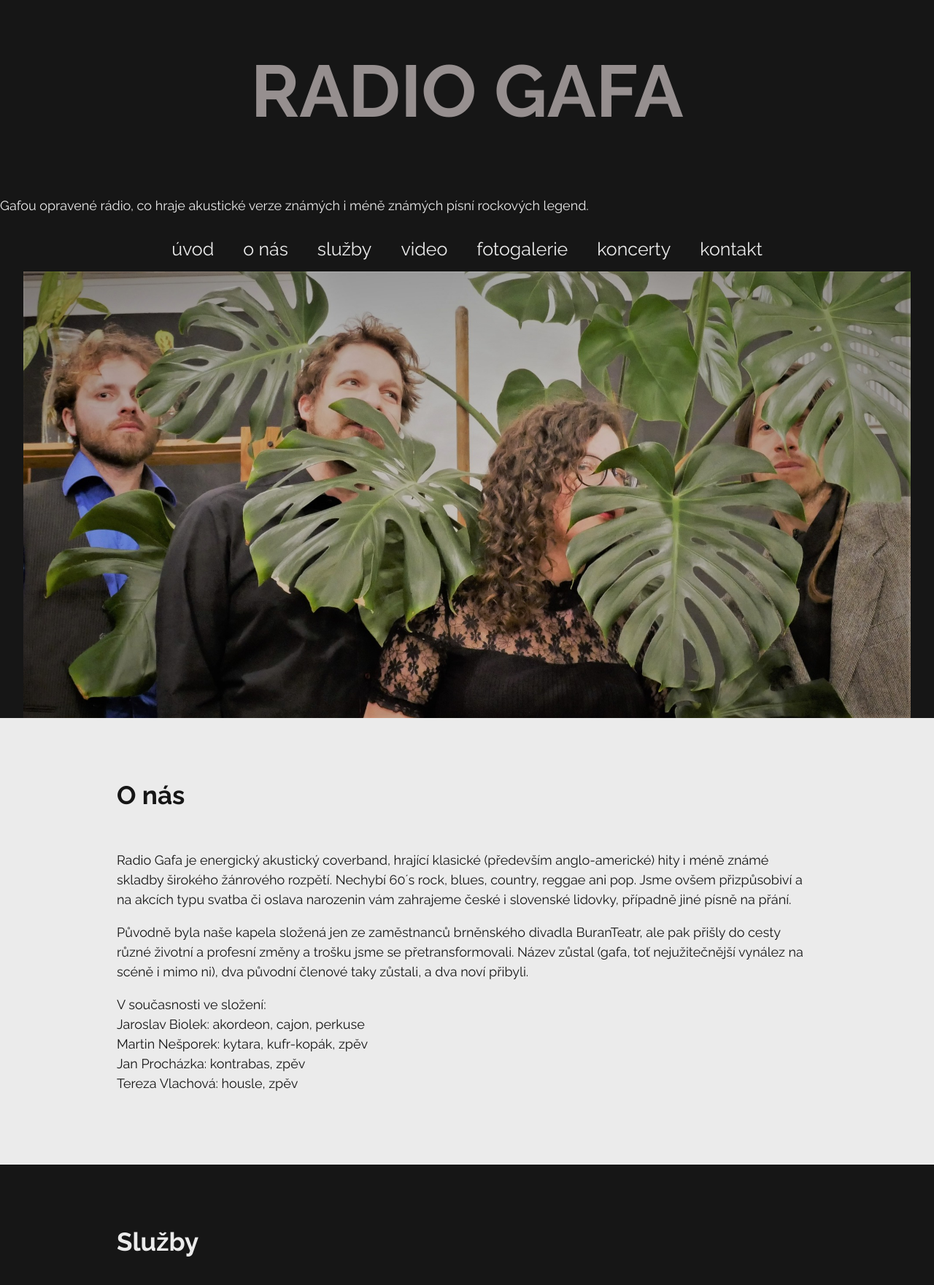
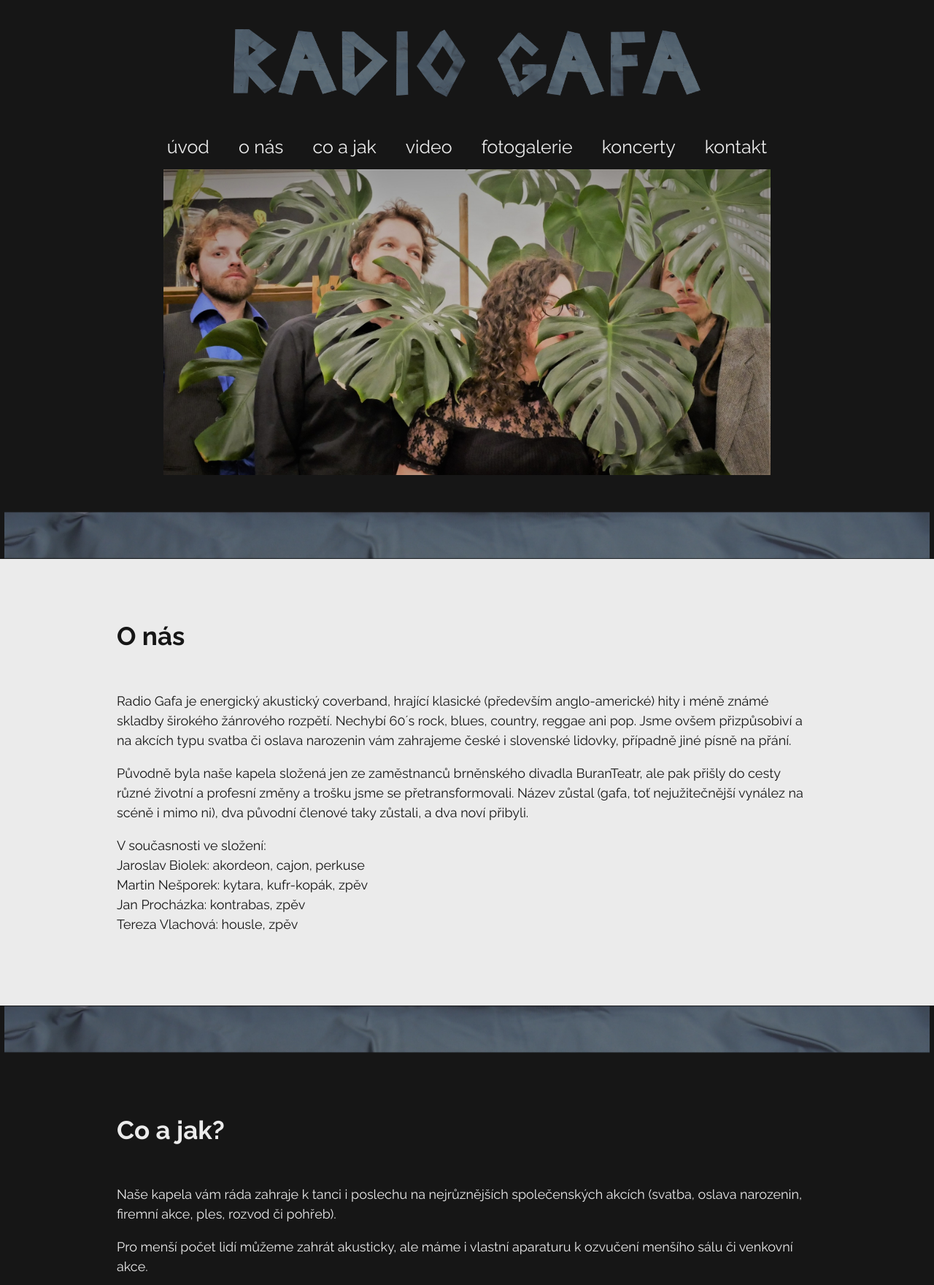
Before and after one commit to DanielaBiolek/Radio-Gafa, a plain HTML site: page index.html in a window 1280 px wide. Shown: the top 1761 px of the page at 73% size. Drawn offline with Linux system fonts and the light colour scheme.

Commit message:
dodelana gafa

```diff
--- a/SCSS/_footer.scss
+++ b/SCSS/_footer.scss
@@ -7,9 +7,5 @@
 .footer__gafa {
     text-align: center;
     font-size: 20px;
+    font-weight: 700;
 }
-
-.footer__koderka {
-    text-align: right;
-    font-size: 15px;
-}
--- a/SCSS/_header.scss
+++ b/SCSS/_header.scss
@@ -2,15 +2,24 @@
 
 .header__foto {
     display: block;
-    width: 95vw;
+    width: 65vw;
     margin: 0 auto;
+    padding: 0 0 50px;
 }
 
-.title--main {
+/*.title--main {
     color: var(--grey);
     margin: 0 auto;
     padding: 50px 0;
+}*/
+
+.header__gafa {
+    max-width: 50vw;
+    padding: 40px 0;
+    margin:0 auto;
+    display: block;
 }
+
 
 @media screen and (min-width: 800px) {
 
--- a/SCSS/_sections.scss
+++ b/SCSS/_sections.scss
@@ -13,3 +13,9 @@
     padding: 80px 0 30px 0;
     font-size: 35px;
 }
+
+.gafa__gafa {
+    display: block;
+    margin: 0 auto;
+    width: 99vw;
+}
--- a/index.html
+++ b/index.html
@@ -16,15 +16,16 @@
 
 
 <header class="header uvod">
-    <h1 class="title--main" id="id-uvod">RADIO GAFA</h1>
-    <p>Gafou opravené rádio, co hraje akustické verze známých i méně známých písní rockových legend.</p>
+    <!--<h1 class="title--main" id="id-uvod">RADIO GAFA</h1>-->
+    <img class="header__gafa" src="fotky/radiogafa.png" id="id-uvod" alt="Radio Gafa">
+    <!--<p class="header__text">Gafou opravené rádio, co hraje akustické verze známých i méně známých písní rockových legend.</p>-->
 </header>
 
 <nav class="menu">
     <ul class="menu__list">
         <li class="menu__item"><a href="#id-uvod" class="menu__odkaz">úvod</a></li>
         <li class="menu__item"><a href="#id-onas" class="menu__odkaz">o nás</a></li>
-        <li class="menu__item"><a href="#id-sluzby" class="menu__odkaz">služby</a></li>
+        <li class="menu__item"><a href="#id-sluzby" class="menu__odkaz">co a jak</a></li>
         <li class="menu__item"><a href="#id-video" class="menu__odkaz">video</a></li>
         <li class="menu__item"><a href="#id-fotky" class="menu__odkaz">fotogalerie</a></li>
         <li class="menu__item"><a href="#id-koncerty" class="menu__odkaz">koncerty</a></li>
@@ -32,6 +33,10 @@
     </ul>
 </nav>
 <img class="header__foto" src="fotky/fotka-uvod3.jpg" alt="Radio Gafa">
+
+<div class="gafa">
+    <img class="gafa__gafa" src="fotky/gafa2.png" alt="gafa">
+</div>
 
 <div class="background">
     <section class="section onas">
@@ -51,8 +56,12 @@
     </section>
 </div>
 
+<div class="gafa">
+    <img class="gafa__gafa" src="fotky/gafa2.png" alt="gafa">
+</div>
+
 <section class="section sluzby">
-    <h2 class="title--section" id="id-sluzby">Služby</h2>
+    <h2 class="title--section" id="id-sluzby">Co a jak?</h2>
     <div class="box">
         <p>Naše kapela vám ráda zahraje k tanci i poslechu na nejrůznějších společenských akcích (svatba, oslava narozenin, firemní akce, ples, rozvod či pohřeb).</p>
         <p>Pro menší počet lidí můžeme zahrát akusticky, ale máme i vlastní aparaturu k ozvučení menšího sálu či venkovní akce.</p>
@@ -60,6 +69,10 @@
             Sídlíme v Brně, takže nejčastěji hrajeme na jižní Moravě, ale můžeme za vámi doject klidně až do Čech či na Slovensko.</p>
     </div>
 </section>
+
+<div class="gafa">
+    <img class="gafa__gafa" src="fotky/gafa2.png" alt="gafa">
+</div>
 
 <div class="background">
     <section class="section video">
@@ -76,10 +89,18 @@
     </section>
 </div>
 
+<div class="gafa">
+    <img class="gafa__gafa" src="fotky/gafa2.png" alt="gafa">
+</div>
+
 <section class="section fotky">
     <h2 class="title--section" id="id-fotky">Fotogalerie</h2>
     <div class="box"></div>
 </section>
+
+<div class="gafa">
+    <img class="gafa__gafa" src="fotky/gafa2.png" alt="gafa">
+</div>
 
 <div class="background">
     <section class="section koncerty">
@@ -154,6 +175,10 @@
     </section>
 </div>
 
+<div class="gafa">
+    <img class="gafa__gafa" src="fotky/gafa2.png" alt="gafa">
+</div>
+
 <section class="section kontakt">
     <h2 class="title--section" id="id-kontakt">Kontakt</h2>
     <div class="box">
@@ -163,10 +188,15 @@
     </div>
 </section>
 
-<footer class="footer">
-    <p class="footer__gafa">© Radio Gafa 2023</p>
-    <p class="footer__koderka">nakódovala Daniela Biolek</p>
-</footer>
+<div class="gafa">
+    <img class="gafa__gafa" src="fotky/gafa2.png" alt="gafa">
+</div>
+
+<div class="background">
+    <footer class="footer">
+        <p class="footer__gafa">© Radio Gafa 2023</p>
+    </footer>
+</div>
 
 </body>
 </html>
```
Also changed, not shown: css/style.css, fotky/gafa1.png (added), fotky/gafa2.png (added), fotky/gafa3.png (added), fotky/gafa4.png (added), fotky/radiogafa.png (added), 1 other file.
